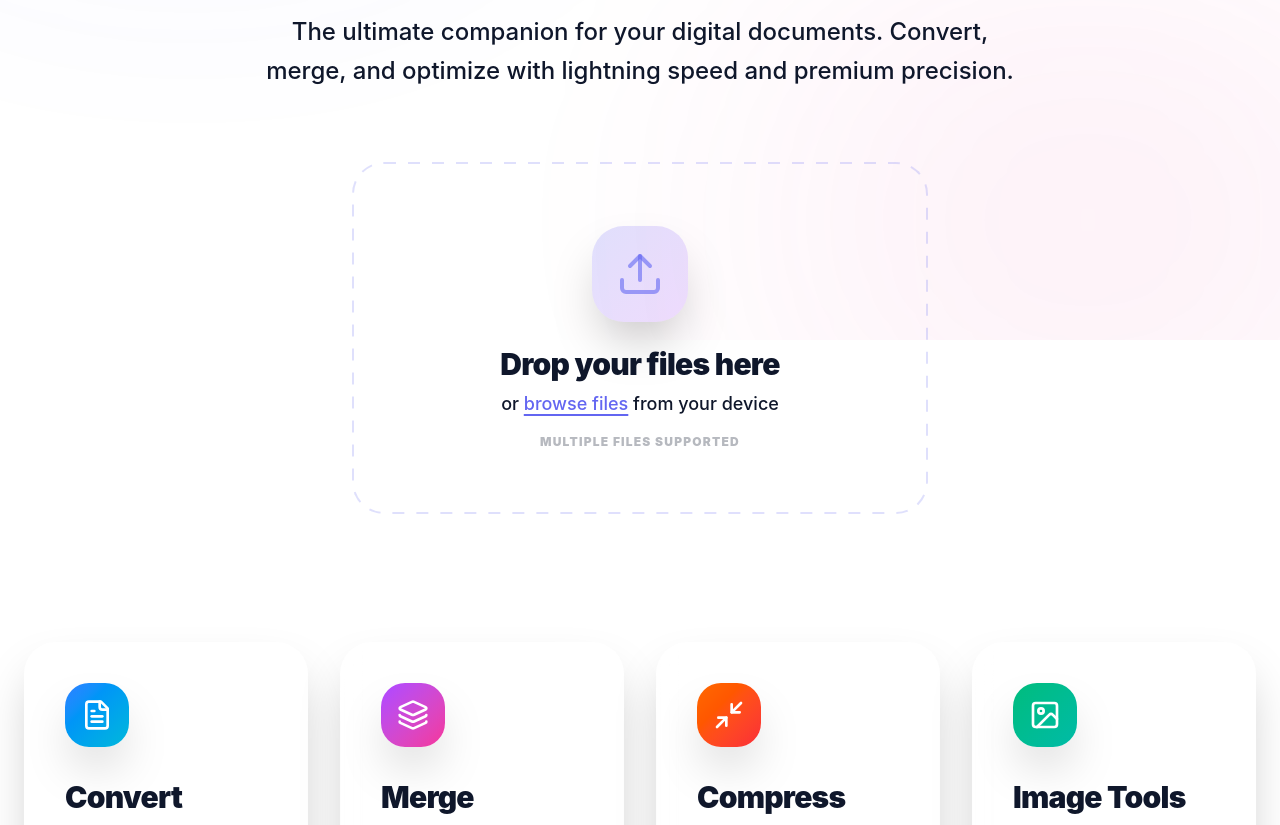
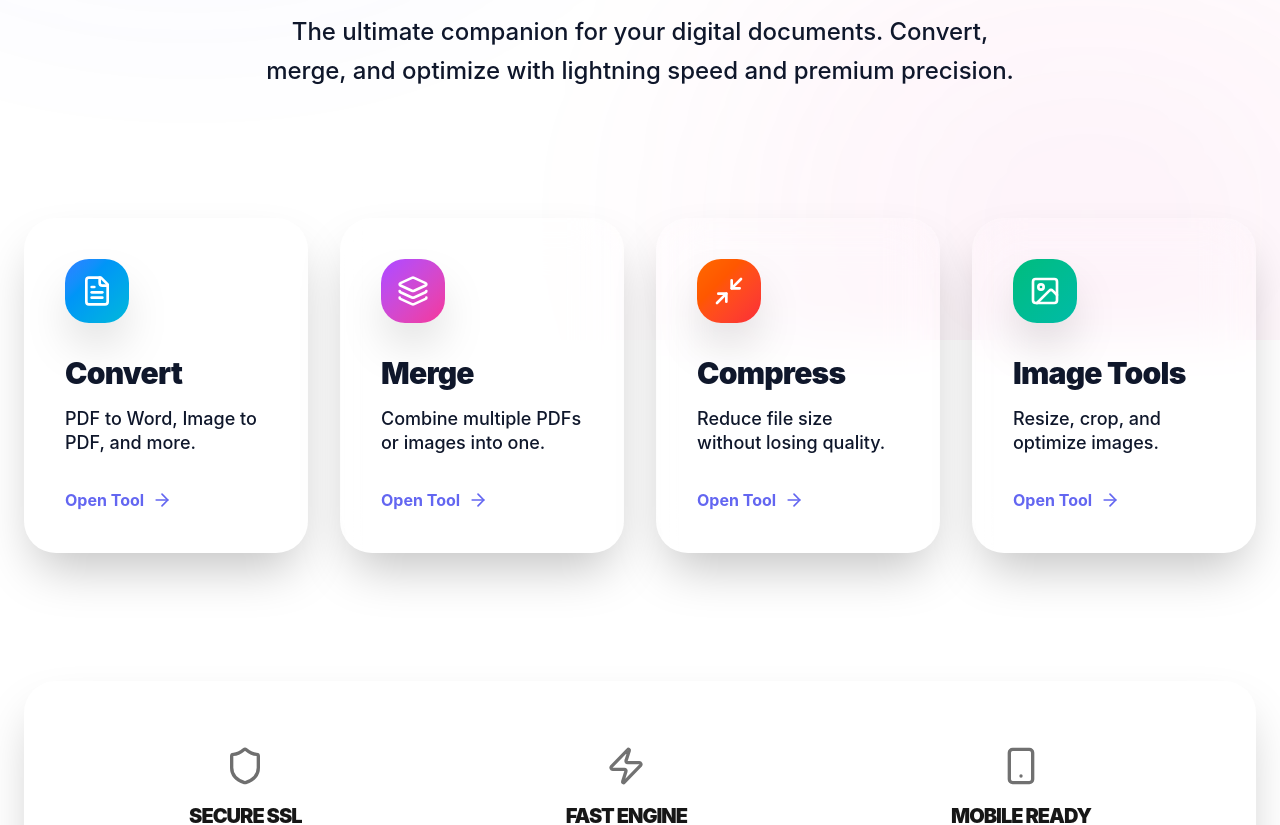
Before and after one commit to Alakhx-dev/FileMitra, a React (Vite) app: page / in a window 1280 px wide. Shown: the part 460-1285 px from the top of the page. Built offline with nearby package versions, Linux system fonts and the light colour scheme.

Commit message:
initial upload

```diff
--- a/index.html
+++ b/index.html
@@ -3,7 +3,7 @@
   <head>
     <meta charset="UTF-8" />
     <meta name="viewport" content="width=device-width, initial-scale=1.0" />
-    <title>My Google AI Studio App</title>
+    <title>File Mitra</title>
   </head>
   <body>
     <div id="root"></div>
--- a/src/App.tsx
+++ b/src/App.tsx
@@ -293,17 +293,7 @@ const AppContent = () => {
                   with lightning speed and premium precision.
                 </motion.p>
 
-                <motion.div
-                  initial={{ opacity: 0, y: 20 }}
-                  animate={{ opacity: 1, y: 0 }}
-                  transition={{ duration: 0.8, delay: 0.6, ease: "easeOut" }}
-                  className="max-w-xl mx-auto pt-8"
-                >
-                  <FileUploader
-                    onFilesSelected={handleFilesSelected}
-                    multiple={true}
-                  />
-                </motion.div>
+
               </div>
 
               {/* Feature Grid */}
--- a/src/fileUtils.ts
+++ b/src/fileUtils.ts
@@ -1,7 +1,5 @@
-import { PDFDocument, rgb, StandardFonts } from 'pdf-lib';
-import JSZip from 'jszip';
-import mammoth from 'mammoth';
-import { Document, Packer, Paragraph, TextRun } from 'docx';
+// Heavy libraries (pdf-lib, jszip, mammoth, docx) are loaded lazily via dynamic import()
+// so they don't block the main thread or slow down the file picker interaction.
 
 export interface ProcessingResult {
   blob: Blob;
@@ -9,6 +7,7 @@ export interface ProcessingResult {
 }
 
 export const mergePDFs = async (files: File[]): Promise<ProcessingResult> => {
+  const { PDFDocument } = await import('pdf-lib');
   const mergedPdf = await PDFDocument.create();
   for (const file of files) {
     const pdfBytes = await file.arrayBuffer();
@@ -24,6 +23,7 @@ export const mergePDFs = async (files: File[]): Promise<ProcessingResult> => {
 };
 
 export const imagesToPDF = async (files: File[]): Promise<ProcessingResult> => {
+  const { PDFDocument } = await import('pdf-lib');
   const pdfDoc = await PDFDocument.create();
   for (const file of files) {
     const imageBytes = await file.arrayBuffer();
@@ -52,6 +52,7 @@ export const imagesToPDF = async (files: File[]): Promise<ProcessingResult> => {
 };
 
 export const textToPDF = async (file: File): Promise<ProcessingResult> => {
+  const { PDFDocument, rgb, StandardFonts } = await import('pdf-lib');
   const text = await file.text();
   const pdfDoc = await PDFDocument.create();
   const font = await pdfDoc.embedFont(StandardFonts.Helvetica);
@@ -61,7 +62,6 @@ export const textToPDF = async (file: File): Promise<ProcessingResult> => {
   const lineHeight = 15;
 
   // Normalize line endings and sanitize text for WinAnsi encoding
-  // StandardFonts.Helvetica only supports WinAnsi, which doesn't include \r (0x0d) or \t (0x09)
   const normalizedText = text.replace(/\r\n/g, '\n').replace(/\r/g, '\n').replace(/\t/g, '    ');
   const sanitizedText = normalizedText.replace(/[^\x20-\x7E\xA0-\xFF\n]/g, '?');
 
@@ -79,7 +79,6 @@ export const textToPDF = async (file: File): Promise<ProcessingResult> => {
       const textWidth = font.widthOfTextAtSize(testLine, fontSize);
 
       if (textWidth > width - (margin * 2)) {
-        // Draw current line and start a new one
         if (cursorY < margin + lineHeight) {
           page = pdfDoc.addPage();
           cursorY = height - margin;
@@ -126,11 +125,14 @@ export const textToPDF = async (file: File): Promise<ProcessingResult> => {
 };
 
 export const docxToPDF = async (file: File): Promise<ProcessingResult> => {
+  const [{ PDFDocument, rgb, StandardFonts }, mammoth] = await Promise.all([
+    import('pdf-lib'),
+    import('mammoth'),
+  ]);
   const arrayBuffer = await file.arrayBuffer();
   const result = await mammoth.extractRawText({ arrayBuffer });
   const text = result.value;
 
-  // Reuse textToPDF logic but with the extracted text
   const pdfDoc = await PDFDocument.create();
   const font = await pdfDoc.embedFont(StandardFonts.Helvetica);
 
@@ -192,6 +194,7 @@ export const docxToPDF = async (file: File): Promise<ProcessingResult> => {
 };
 
 export const docxToText = async (file: File): Promise<ProcessingResult> => {
+  const mammoth = await import('mammoth');
   const arrayBuffer = await file.arrayBuffer();
   const result = await mammoth.extractRawText({ arrayBuffer });
   return {
@@ -201,6 +204,7 @@ export const docxToText = async (file: File): Promise<ProcessingResult> => {
 };
 
 export const createZip = async (files: File[]): Promise<ProcessingResult> => {
+  const JSZip = (await import('jszip')).default;
   const zip = new JSZip();
   files.forEach((file) => {
     zip.file(file.name, file);
```
Also changed, not shown: 1 other file (tests, documents, lock files or other folders).
